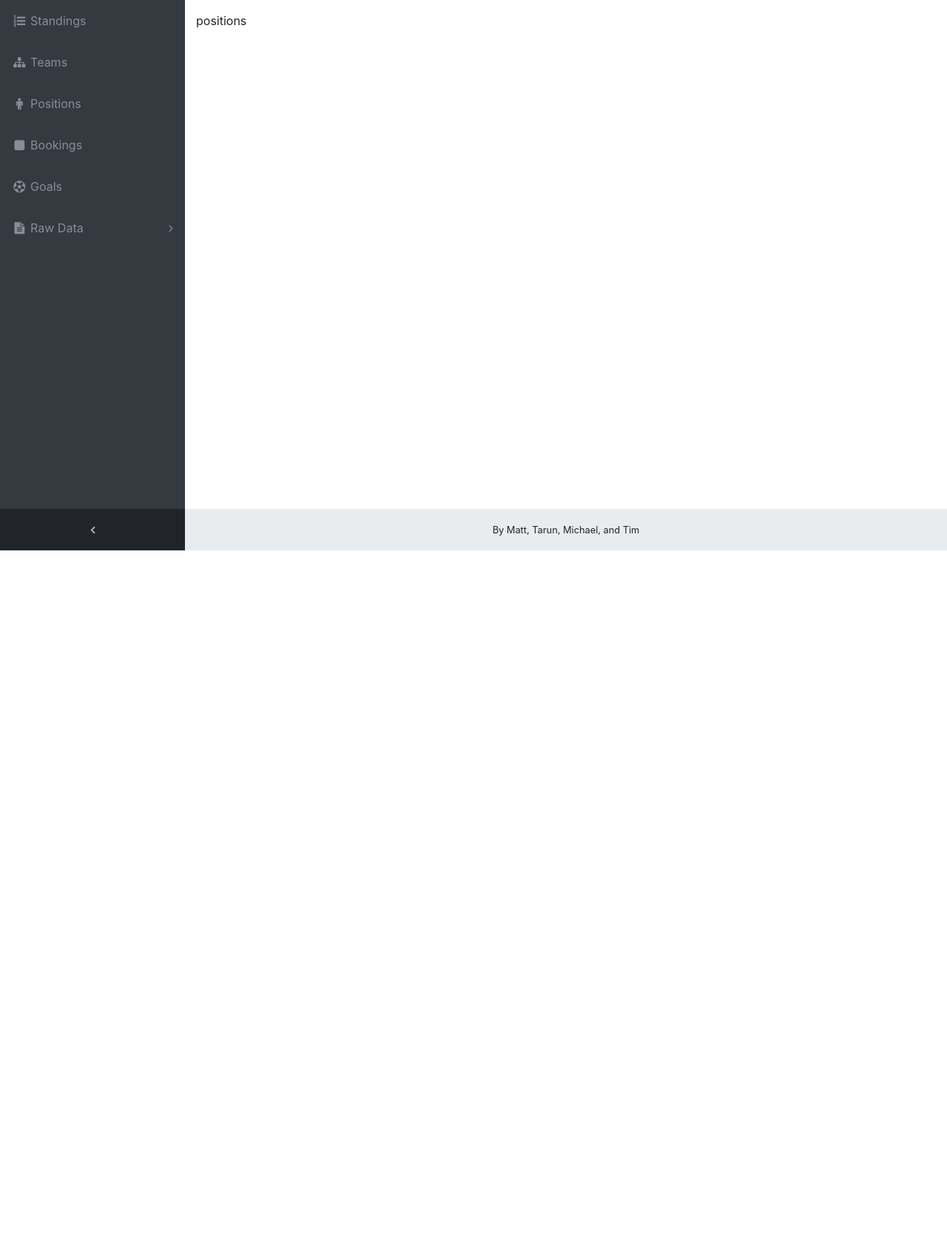
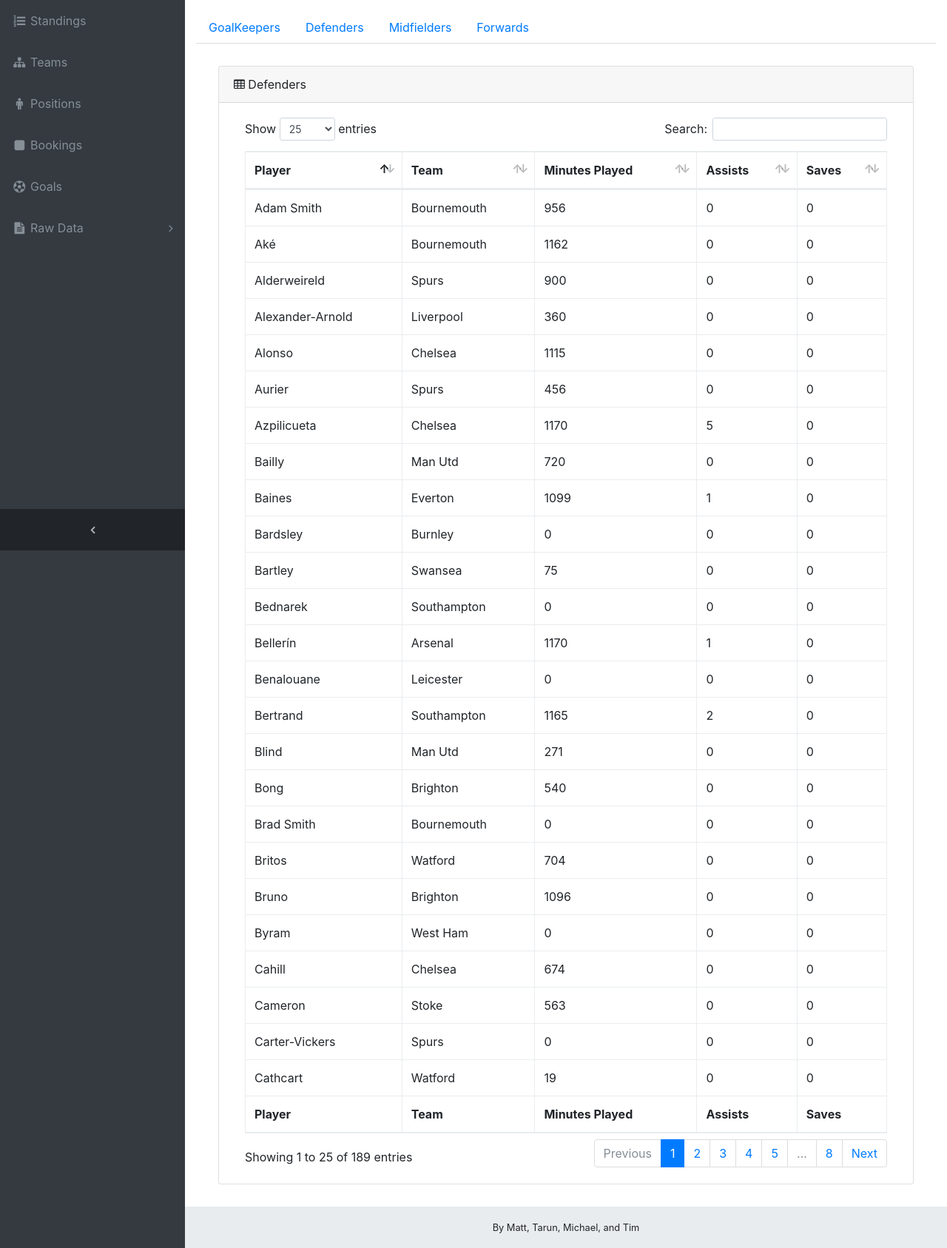
Before and after one commit to MAldridge422/EPLdb, a Django app: page /positions in a window 1280 px wide. Shown: the part 56-1743 px from the top of the page at 74% size. Before the commit the page ends 800 px from the top, so only its background shows below. Run offline with Django 3.2, Linux system fonts and the light colour scheme; data comes from the database, SQL or seed files in the repository; both versions use the stored data as it was after the commit; some libraries are stand-ins or nearby versions.

Commit message:
positions view

```diff
--- a/EPLdb/EPLdb/urls.py
+++ b/EPLdb/EPLdb/urls.py
@@ -5,6 +5,7 @@ from frontend import views as fe_views
 urlpatterns = [
     url(r'^teams$', fe_views.teams, name='teams'),
     url(r'^positions$', fe_views.positions, name='positions'),
+    url(r'^positions/(?P<pos>\w+)$', fe_views.positions, name='positions'),
     url(r'^bookings$', fe_views.bookings, name='bookings'),
     url(r'^goals$', fe_views.goals, name='goals'),
     url(r'^raw_data$', fe_views.raw_data, name='raw_data'),
--- a/EPLdb/frontend/templates/base.html
+++ b/EPLdb/frontend/templates/base.html
@@ -43,6 +43,18 @@
     <script src="{% static "vendor/bootstrap/js/bootstrap.bundle.min.js" %}"></script>
     <!-- Core plugin JavaScript-->
     <script src="{% static "vendor/jquery-easing/jquery.easing.min.js" %}"></script>
+    <script type="text/javascript">
+        $(document).ready(function() {
+            $('#dataTableIndex').DataTable( {
+                "paging": false,
+                "ordering": false,
+                "searching": false
+            });
+            $('#dataTablePositions').DataTable( {
+                "pageLength": 25
+            });
+        });
+    </script>
     <!-- Page level plugin JavaScript-->
     <script src="{% static "vendor/chart.js/Chart.min.js" %}"></script>
     <script src="{% static "vendor/datatables/jquery.dataTables.js" %}"></script>
--- a/EPLdb/frontend/templates/index.html
+++ b/EPLdb/frontend/templates/index.html
@@ -10,7 +10,7 @@
           <i class="fa fa-table"></i> League Standings </div>
         <div class="card-body">
           <div>
-            <table class="table table-bordered" id="dataTableCustom" width="100%" cellspacing="0">
+            <table class="table table-bordered" id="dataTableIndex" width="100%" cellspacing="0">
               <thead>
                 <tr>
                   <th>Team</th>
--- a/EPLdb/frontend/templates/positions.html
+++ b/EPLdb/frontend/templates/positions.html
@@ -5,6 +5,60 @@
   <div class="content-wrapper">
     {% block content %}
     <div class="container-fluid">
-    positions
+      <ul class="nav nav-tabs">
+        <li class="nav-item">
+        <li class="nav-item">
+          <a class="nav-link" href="{% url "positions" "GoalKeeper" %}">GoalKeepers</a>
+        </li>
+          <a class="nav-link" href="{% url "positions" "Defender" %}">Defenders</a>
+        </li>
+        <li class="nav-item">
+          <a class="nav-link" href="{% url "positions" "Midfielder" %}">Midfielders</a>
+        </li>
+        <li class="nav-item">
+          <a class="nav-link" href="{% url "positions" "Forward" %}">Forwards</a>
+        </li>
+      </ul>
+      {% if table %}
+      <div class="card" style="margin: 30px;">
+        <div class="card-header">
+          <i class="fa fa-table"></i> {{ pos }}s </div>
+        <div class="card-body">
+          <div>
+            <table class="table table-bordered" id="dataTablePositions" width="100%" cellspacing="0">
+              <thead>
+                <tr>
+                  <th>Player</th>
+                  <th>Team</th>
+                  <th>Minutes Played</th>
+                  <th>Assists</th>
+                  <th>Saves</th>
+                </tr>
+              </thead>
+              <tfoot>
+                <tr>
+                  <th>Player</th>
+                  <th>Team</th>
+                  <th>Minutes Played</th>
+                  <th>Assists</th>
+                  <th>Saves</th>
+                </tr>
+              </tfoot>
+              <tbody>
+              {% for r in table %}
+                <tr>
+                {% for d in r %}
+                  <td>{{d}}</td>
+                {% endfor %}
+                </tr>
+              {% endfor %}
+              </tbody>
+            </table>
+          </div>
+        </div>
+      </div>
+      {% else %}
+      <h2>That position does not exist</h2>
+      {% endif %}
     </div>
     {% endblock %}
--- a/EPLdb/frontend/views.py
+++ b/EPLdb/frontend/views.py
@@ -71,8 +71,26 @@ def index(request):
 def teams(request):
     return render(request, 'teams.html',)
 
-def positions(request):
-    return render(request, 'positions.html',)
+def positions(request, pos="Defender"):
+    positions = ["GoalKeeper", "Defender", "Midfielder", "Forward"]
+    table = None
+    if pos not in positions:
+        return render(request, 'positions.html', {'table': table})
+    with connection.cursor() as cursor:
+        # league table
+        cursor.execute('''
+            DROP VIEW IF EXISTS '''+pos
+        )
+        cursor.execute('''
+            CREATE VIEW ''' + pos + ''' AS
+            SELECT *
+            FROM Players
+            WHERE position="''' + pos + '''"
+        ''')
+        cursor.execute('''SELECT name, full_name, minutes_played, assists, saves FROM '''+pos+''' NATURAL JOIN Teams''')
+        rows = cursor.fetchall()
+        table = [r for r in rows]
+    return render(request, 'positions.html', {'table': table, 'pos':pos})
 
 def bookings(request):
     return render(request, 'bookings.html',)
```
Also changed, not shown: EPLdb/db.sqlite3.
